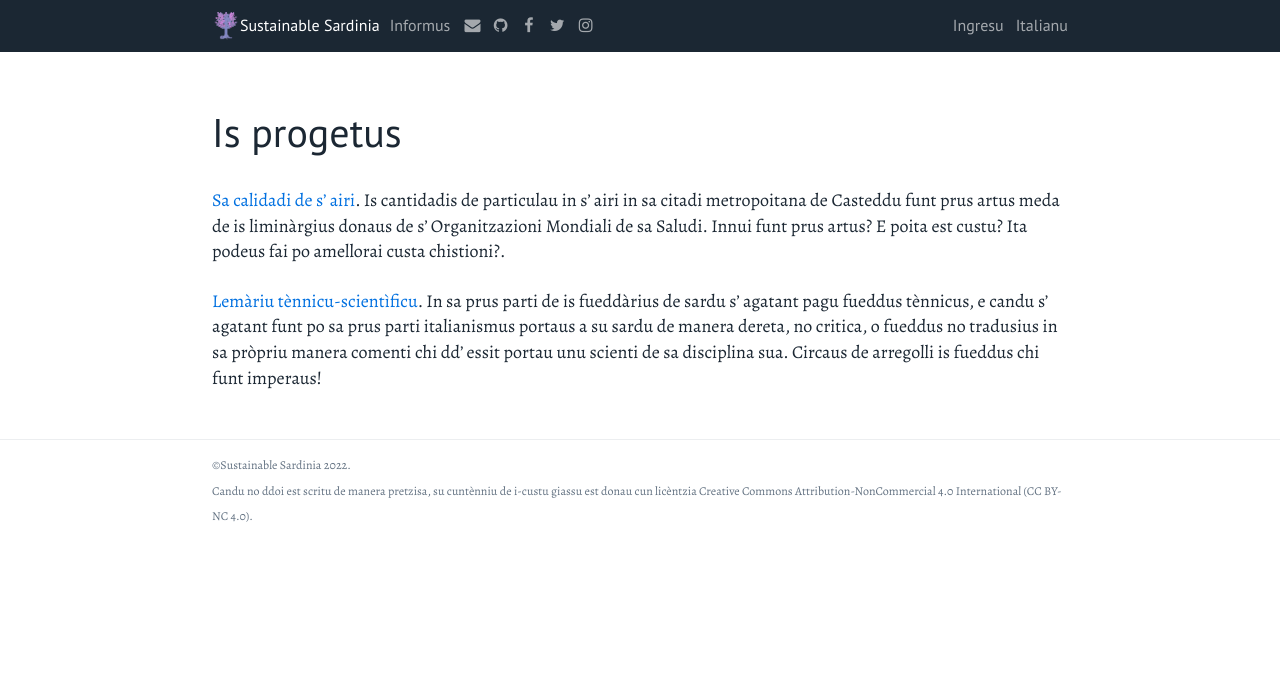
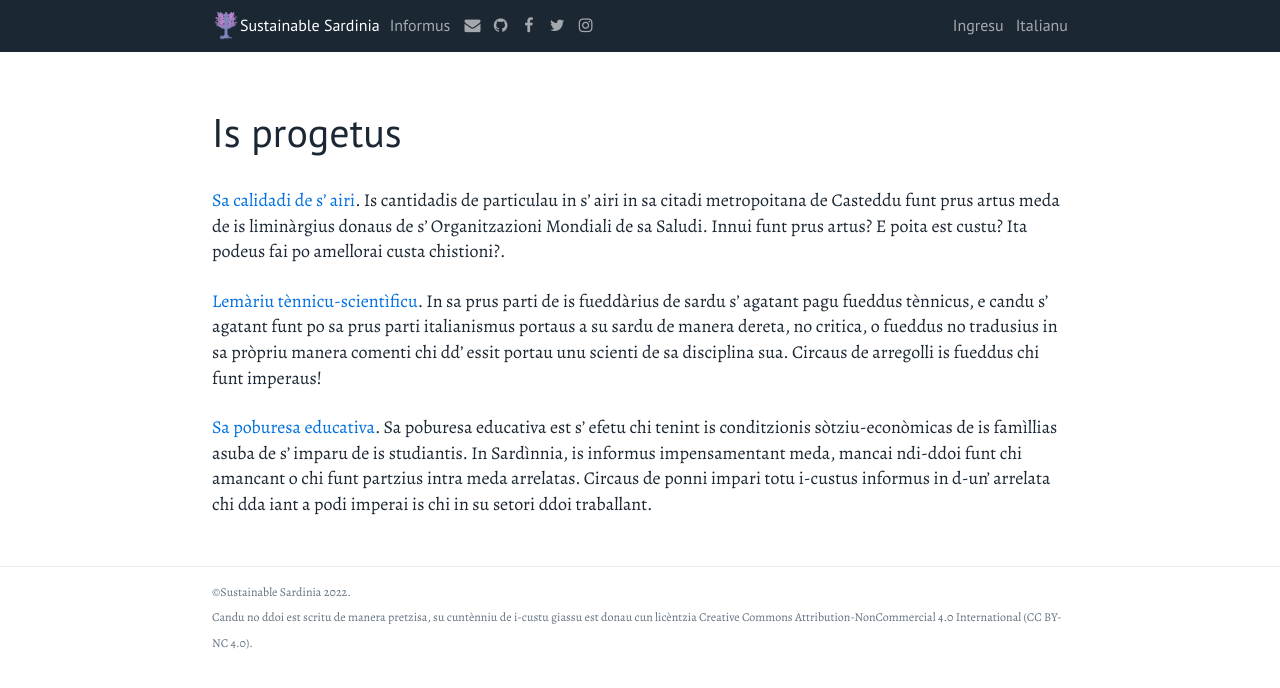
Before and after one commit to sustainablesardinia/sustainablesardinia.github.io, a Jekyll site: the page built from srd/progetus.md, in a window 1280 px wide. Shown: the top 688 px of the page. Built offline with Jekyll 4.4.1, drawn with Linux system fonts in a browser that asks for light colours; nearby versions of some CDN libraries; a script that is not in the unit is left out.

Commit message:
Aciungi 'educational poverty' intra is fainas.

```diff
--- a/srd/progetus.md
+++ b/srd/progetus.md
@@ -17,3 +17,10 @@ candu s' agatant funt po sa prus parti italianismus portaus a su sardu de manera
 dereta, no critica, o fueddus no tradusius in sa pròpriu manera comenti chi dd'
 essit portau unu scienti de sa disciplina sua. Circaus de arregolli is fueddus
 chi funt imperaus!
+
+[**Sa poburesa educativa**](https://github.com/{{site.github}}/educational-poverty). Sa
+poburesa educativa est s' efetu chi tenint is conditzionis sòtziu-econòmicas de is
+famìllias asuba de s' imparu de is studiantis. In Sardìnnia, is informus impensamentant
+meda, mancai ndi-ddoi funt chi amancant o chi funt partzius intra meda arrelatas. Circaus de
+ponni impari totu i-custus informus in d-un' arrelata chi dda iant a podi imperai is chi
+in su setori ddoi traballant.
```
Also changed, not shown: en/projects.md (+6 -0 lines), it/progetti.md (+6 -0 lines).
